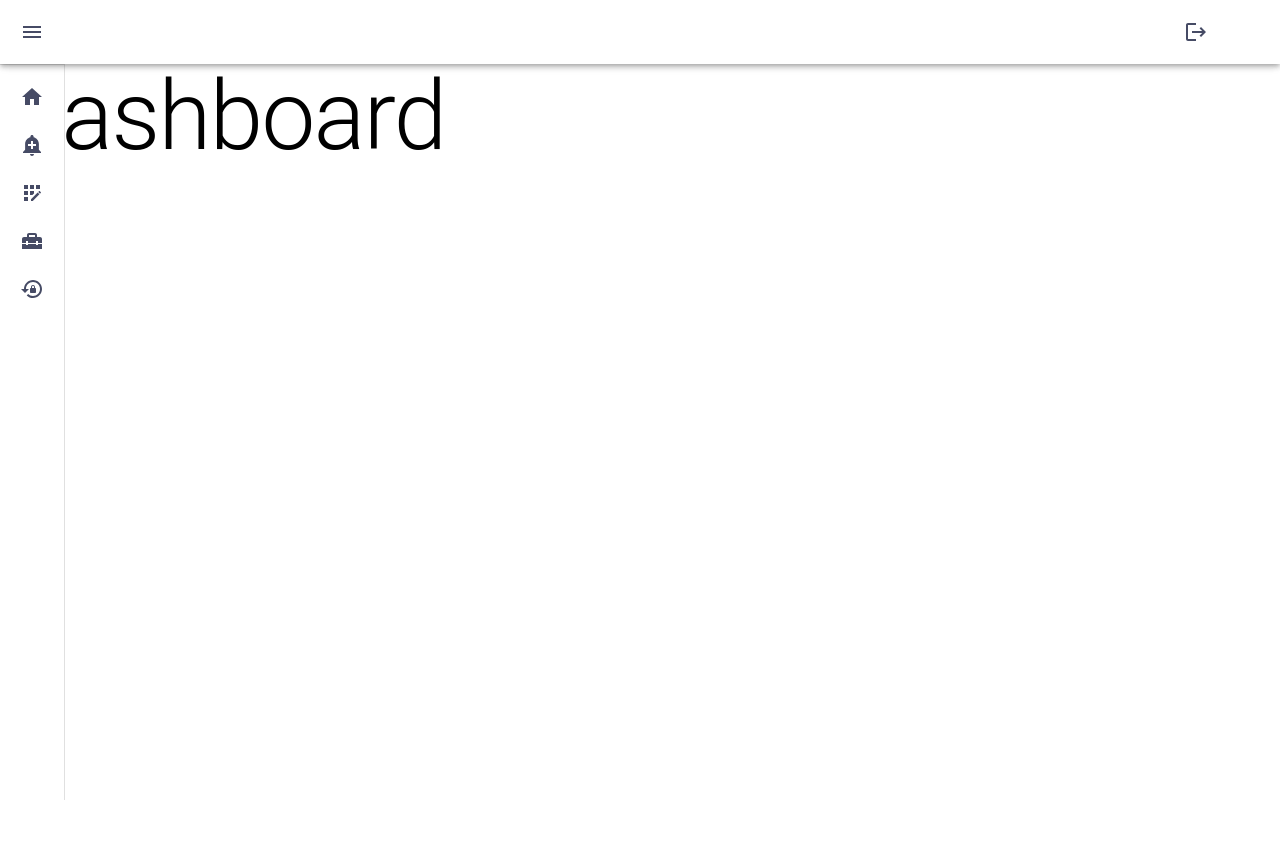
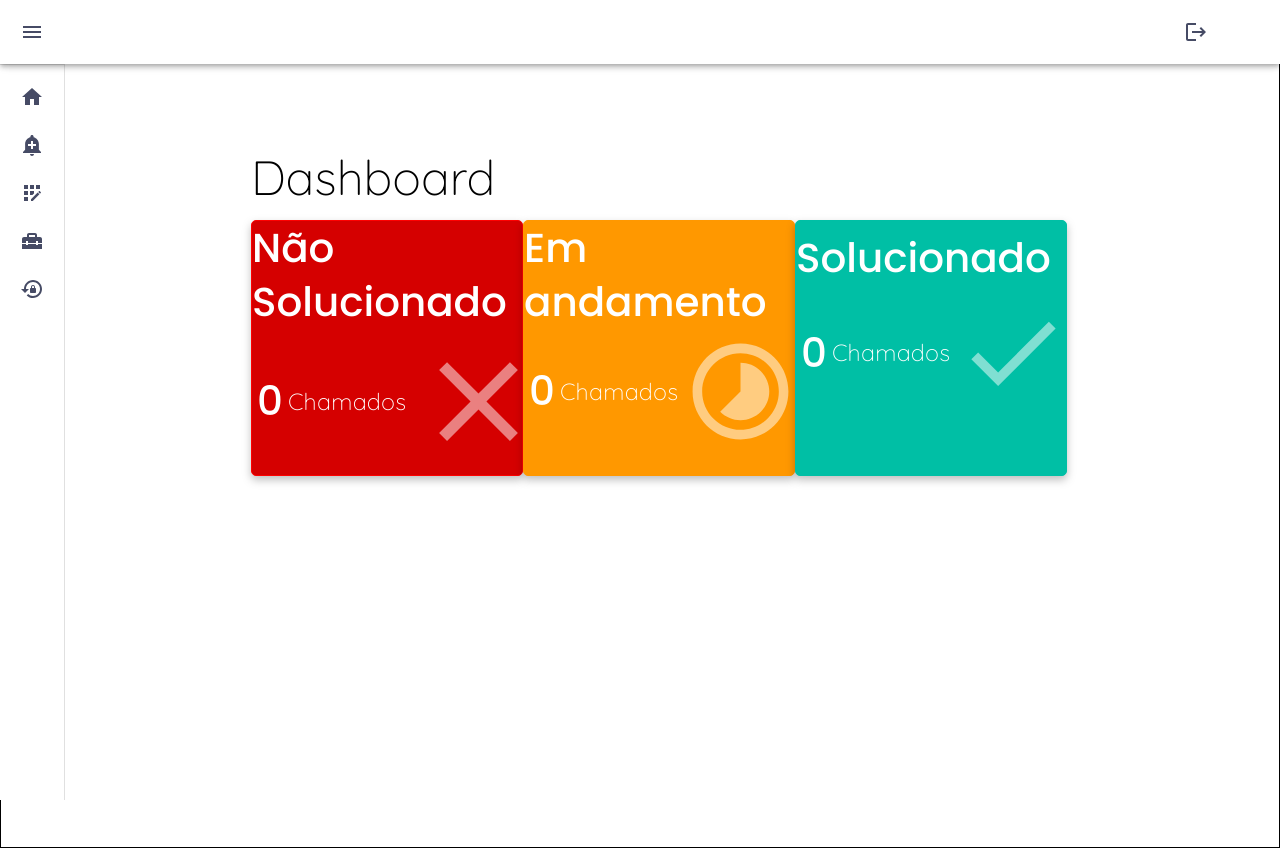
Before and after one commit to Giuzntt/Intranet, a Next.js app: page / in a window 1280 px wide. Before the commit the page ends 800 px from the top, so only its background shows below. Built offline with nearby package versions, Linux system fonts and the light colour scheme.

Commit message:
Criando e estilizando componente de DisplayStatus

```diff
--- a/public/GlobalStyles/font.css
+++ b/public/GlobalStyles/font.css
@@ -1 +1,2 @@
 @import url('https://fonts.googleapis.com/css2?family=Poppins:wght@500&display=swap');
+@import url('https://fonts.googleapis.com/css2?family=Quicksand:wght@300&display=swap');
--- a/public/GlobalStyles/styles.css
+++ b/public/GlobalStyles/styles.css
@@ -14,3 +14,9 @@ body{
    font-style: normal;
    font-weight: 200;
 }
+@font-face {
+   font-family: 'Quicksand', sans-serif;
+   src: url('../assets/fonts/Quicksand-VariableFont_wght.ttf');
+   font-style: normal;
+   font-weight: 200;
+}
--- a/src/components/DisplayComponent/index.tsx
+++ b/src/components/DisplayComponent/index.tsx
@@ -1,11 +1,115 @@
+import { Check, Close, Timelapse } from "@mui/icons-material"
+import { Box } from "@mui/material"
+import { margin } from "@mui/system"
+import { BoxDisplay, TituloCaixa, TextoDisplay, BoxDisplay2, BoxDisplay3 } from "./styles"
 
 
 
+interface IDisplayComponent{
 
+}
 
 const  DisplayComponent = ()  => {
 
     return (
+       <Box display={'flex'} sx={{justifyContent: 'space-between'}}>
+        <BoxDisplay>
+                <TituloCaixa variant="h5">
+
+                Não Solucionado
+                </TituloCaixa>
+
+                <Box sx={{
+                    margin: '5px',
+                    display: 'flex',
+                    justifyContent: 'space-between',
+                    alignItems: 'center',
+                    bottom: '0'
+                }}>
+                <TituloCaixa variant="h5">
+                0
+                </TituloCaixa>
+                <TextoDisplay >
+                 Chamados
+                </TextoDisplay>
+
+                <Close sx={{
+                    color: '#EA8080',
+                    fontSize: "135px",
+                    position: 'relative',
+                    left: '0px'
+
+                }}
+                />
+                </Box>
+
+
+        </BoxDisplay>
+        <BoxDisplay2>
+                <TituloCaixa variant="h5">
+
+                Em andamento
+                </TituloCaixa>
+
+                <Box sx={{
+                    margin: '5px',
+                    display: 'flex',
+                    justifyContent: 'space-between',
+                    alignItems: 'center',
+                    bottom: '0'
+                }}>
+                <TituloCaixa variant="h5">
+                0
+                </TituloCaixa>
+                <TextoDisplay >
+                 Chamados
+                </TextoDisplay>
+
+                <Timelapse sx={{
+                    color: '#FFCC80',
+                    fontSize: "115px",
+                    position: 'relative',
+                    left: '0px'
+
+                }}
+                />
+                </Box>
+
+
+        </BoxDisplay2>
+        <BoxDisplay3>
+                <TituloCaixa variant="h5" sx={{margin:'10px 0px '}}>
+
+                Solucionado
+                </TituloCaixa>
+
+                <Box sx={{
+                    margin: '5px',
+                    display: 'flex',
+                    justifyContent: 'space-between',
+                    alignItems: 'center',
+                    bottom: '0'
+                }}>
+                <TituloCaixa variant="h5">
+                0
+                </TituloCaixa>
+                <TextoDisplay >
+                 Chamados
+                </TextoDisplay>
+
+                <Check sx={{
+                    color: '#80DFD2',
+                    fontSize: "115px",
+                    position: 'relative',
+                    left: '0px'
+
+                }}
+                />
+                </Box>
+
+
+        </BoxDisplay3>
+       </Box>
 
     )
 }
--- /dev/null
+++ b/src/components/DisplayComponent/styles.ts
@@ -0,0 +1,50 @@
+import { Box, styled, Typography } from "@mui/material";
+
+
+
+export const BoxDisplay = styled(Box)`
+
+    border: 1px solid red;
+    border-radius: 5px;
+    background-color: #D50000;
+    width: 272px;
+    height: 256px;
+    filter:drop-shadow(0px 4px 4px rgba(0, 0, 0, 0.25)); ;
+    margin-top: 15px;
+
+    `
+export const BoxDisplay2 = styled(Box)`
+
+    border: 1px solid #FF9800;
+    border-radius: 5px;
+    background-color: #FF9800;
+    width: 272px;
+    height: 256px;
+    filter:drop-shadow(0px 4px 4px rgba(0, 0, 0, 0.25)); ;
+    margin-top: 15px;
+
+    `
+export const BoxDisplay3 = styled(Box)`
+
+    border: 1px solid #00BFA5;
+    border-radius: 5px;
+    background-color: #00BFA5;
+    width: 272px;
+    height: 256px;
+    filter:drop-shadow(0px 4px 4px rgba(0, 0, 0, 0.25)); ;
+    margin-top: 15px;
+
+    `
+
+
+export const TituloCaixa = styled(Typography)`
+    color: white;
+    font-size: 4.5ch;
+    font-family: 'Poppins';
+`
+export const TextoDisplay = styled(Typography)`
+    color: white;
+    margin: 5px;
+    font-size: 2.6ch;
+    font-family: 'Quicksand';
+`
--- a/src/components/SideBar/index.tsx
+++ b/src/components/SideBar/index.tsx
@@ -13,7 +13,7 @@ import MenuIcon from '@mui/icons-material/Menu';
 import ListItemButton from '@mui/material/ListItemButton';
 import ListItemIcon from '@mui/material/ListItemIcon';
 import ListItemText from '@mui/material/ListItemText';
-import { AppBar, BoxConteudo, Drawer, DrawerHeader } from './styles';
+import { AppBar, Drawer, DrawerHeader } from './styles';
 import {  Logout, Close } from '@mui/icons-material';
 import Link from 'next/link';
 import { miniDrawerProps } from './types';
@@ -35,7 +35,7 @@ const SideBar: React.FC<miniDrawerProps> = (
   };
 
   return (
-    <Box sx={{}}>
+    <Box sx={{display:'flex'}}>
       <CssBaseline />
       <AppBar position="fixed" open={open} sx={{backgroundColor:'white'}}>
         <Toolbar sx={{
@@ -119,11 +119,11 @@ const SideBar: React.FC<miniDrawerProps> = (
 
 
       </Drawer>
-      <BoxConteudo >
+      <Box component="main" sx={{ flexGrow: 1, p: 3 }}>
 
-          {children}
+              {children}
 
-        </BoxConteudo>
+        </Box>
 
     </Box>
   );
--- a/src/components/SideBar/styles.ts
+++ b/src/components/SideBar/styles.ts
@@ -4,7 +4,7 @@ import { styled, useTheme, Theme, CSSObject } from '@mui/material/styles';
 import { Box } from '@mui/material';
 
 
-export const drawerWidth = 240;
+export const drawerWidth = 200;
 
 export const openedMixin = (theme: Theme): CSSObject => ({
   width: drawerWidth,
--- a/src/pages/index.tsx
+++ b/src/pages/index.tsx
@@ -1,11 +1,21 @@
-import Typography from '@mui/material/Typography'
+import { Title } from '@mui/icons-material'
+import { Typography, Button } from '@mui/material'
+import DisplayComponent from '../components/DisplayComponent'
+import { BoxConteudo } from './style'
+
 
 
 
 
 const  Home  = () =>{
     return (
-        <Typography variant="h1" color="initial">Dashboard</Typography>
+    <BoxConteudo>
+      <Typography variant="h3" color="initial" sx={{fontFamily:'Quicksand, sans-serif'}}>
+        Dashboard
+        </Typography>
+      <DisplayComponent/>
+
+    </BoxConteudo>
 
     )
 
--- a/src/pages/style.ts
+++ b/src/pages/style.ts
@@ -1,37 +1,8 @@
-import styled from "styled-components";
+import { Box, styled, Typography } from "@mui/material";
 
 
-export const NavigationBar = styled.header`
-    background: #FFFFFF;
-    box-shadow: 0px 4px 4px rgba(0, 0, 0, 0.25);
-    &::after{
-        content: '';
-        display: table;
-        clear: both;
-    }
+export const BoxConteudo = styled(Box)`
+    padding: 100px  250px;
+    height: 100vh;
+    border: 1px solid black;
 `
-
-export const ContainerNav = styled.div`
-    width: 100%;
-    height: 10vh;
-    margin: 0 auto;
-`
-export const ListaNav = styled.ul`
-    width: 100%;
-    height: 100%;
-    display: flex;
-    justify-content: space-between;
-    align-content: center;
-`
-export const ItemListaNav = styled.li`
-    width: 100px;
-    height: 100%;
-    display: flex;
-    justify-content: center;
-    color: #C4C4C4;
-    align-items: center;
-    border: .1px solid #C4C4C4;
-    list-style: none;
-    margin: auto 0;
-
-`
```
Also changed, not shown: public/assets/fonts/Quicksand-VariableFont_wght.ttf (added).
